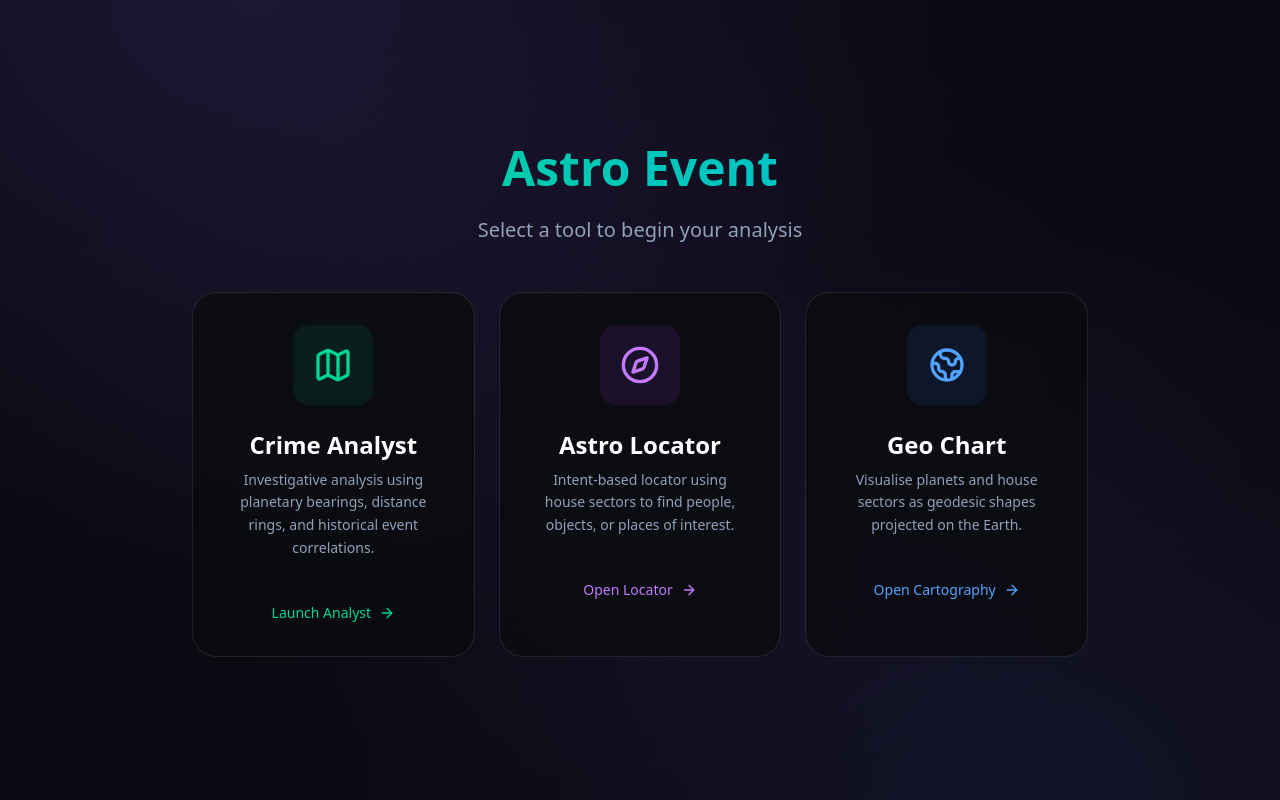
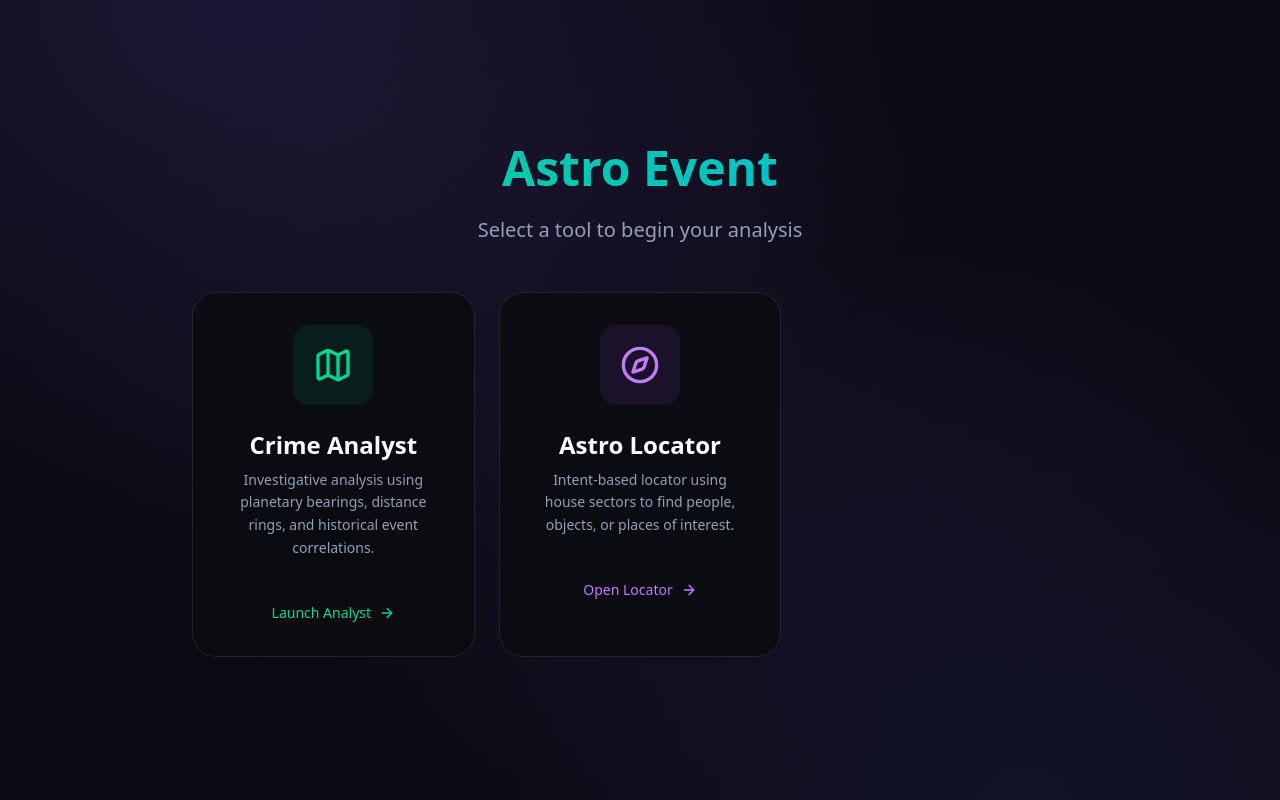
Before and after one commit to GabrielRw/astro-event, a Next.js app: page / in a window 1280 px wide. Built offline with nearby package versions, Linux system fonts and the light colour scheme.

Commit message:
chore: hide geo chart from home menu, update readme experimental note

```diff
--- a/app/page.tsx
+++ b/app/page.tsx
@@ -71,8 +71,8 @@ export default function HomePage() {
             </div>
           </Link>
 
-          {/* Geo Chart Card - NEW */}
-          <Link
+          {/* Geo Chart Card - NEW (Hidden/Experimental) */}
+          {/* <Link
             href="/geo-chart"
             className="group relative p-8 rounded-3xl bg-[#0B0C10]/80 border border-white/10 hover:border-blue-500/50 backdrop-blur-xl transition-all duration-300 hover:shadow-2xl hover:shadow-blue-500/20 flex flex-col items-center text-center space-y-6 overflow-hidden"
           >
@@ -98,7 +98,7 @@ export default function HomePage() {
                 Open Cartography <ArrowRight className="w-4 h-4" />
               </span>
             </div>
-          </Link>
+          </Link> */}
         </div>
       </div>
     </div>
```
Also changed, not shown: 1 other file (tests, documents, lock files or other folders).
